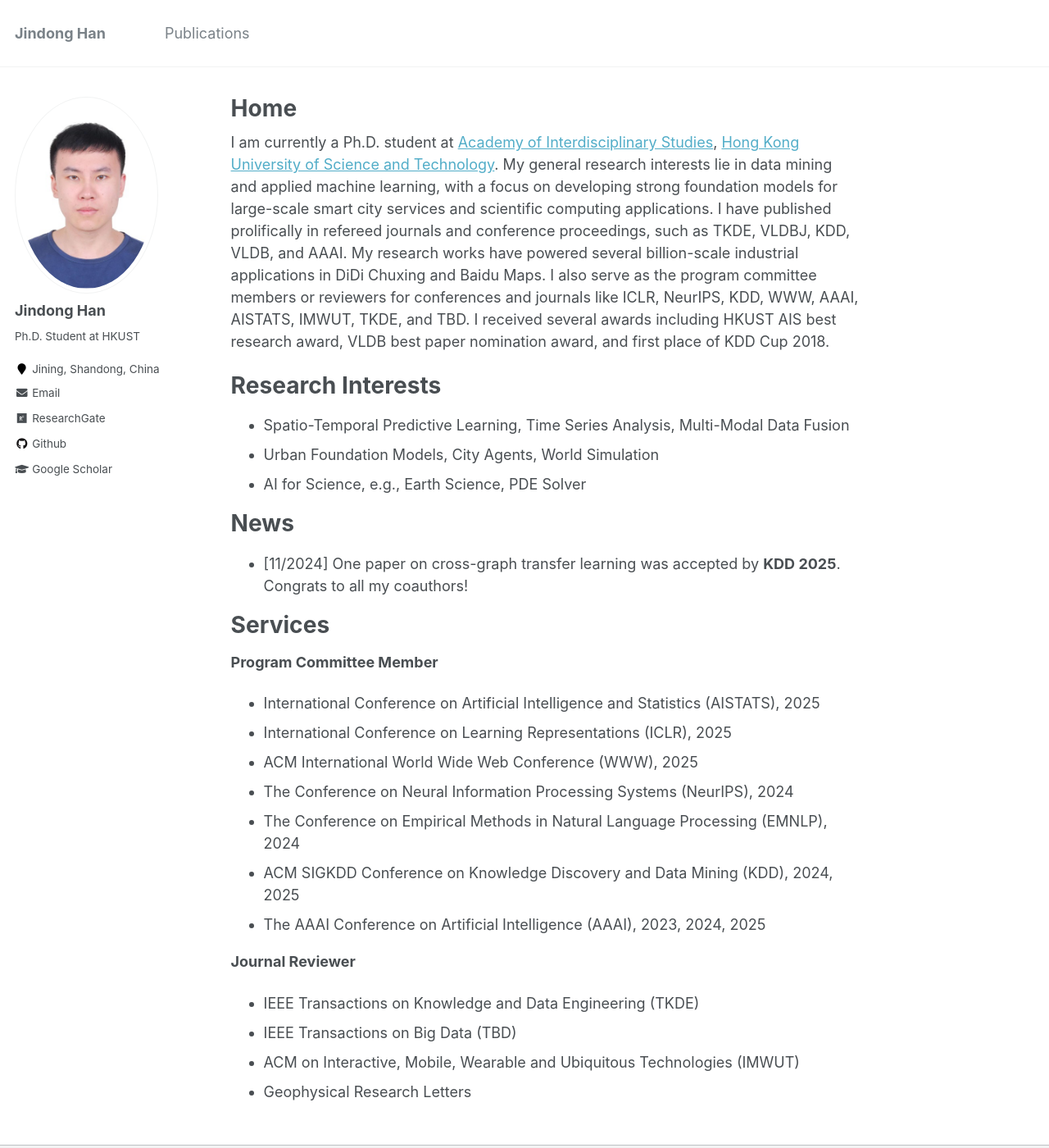
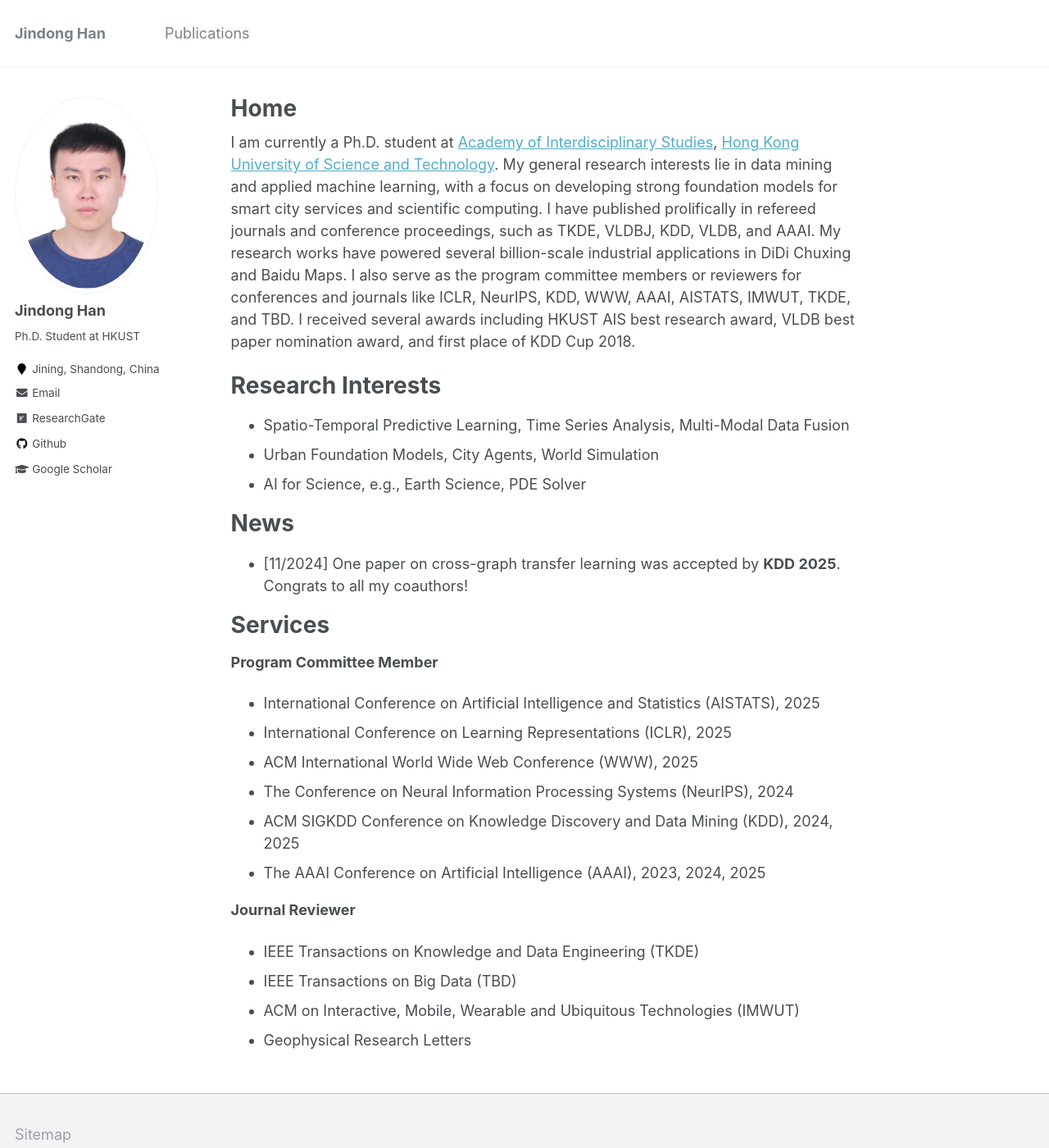
Before and after one commit to jhanao-hkust/jhanao-hkust.github.io, a Jekyll site: the page built from _pages/about.md, in a window 1280 px wide and 1400 px high. Shown: the whole window at 82% size. Built offline with Jekyll 4.4.1, drawn with Linux system fonts in a browser that asks for light colours.

Commit message:
Update about.md

```diff
--- a/_pages/about.md
+++ b/_pages/about.md
@@ -8,7 +8,7 @@ redirect_from:
   - /about.html
 ---
 
-I am currently a Ph.D. student at [Academy of Interdisciplinary Studies](https://ais.hkust.edu.hk/), [Hong Kong University of Science and Technology](https://hkust.edu.hk/). My general research interests lie in data mining and applied machine learning, with a focus on developing strong foundation models for large-scale smart city services and scientific computing applications. I have published prolifically in refereed journals and conference proceedings, such as TKDE, VLDBJ, KDD, VLDB, and AAAI. My research works have powered several billion-scale industrial applications in DiDi Chuxing and Baidu Maps. I also serve as the program committee members or reviewers for conferences and journals like ICLR, NeurIPS, KDD, WWW, AAAI, AISTATS, IMWUT, TKDE, and TBD. I received several awards including HKUST AIS best research award, VLDB best paper nomination award, and first place of KDD Cup 2018.
+I am currently a Ph.D. student at [Academy of Interdisciplinary Studies](https://ais.hkust.edu.hk/), [Hong Kong University of Science and Technology](https://hkust.edu.hk/). My general research interests lie in data mining and applied machine learning, with a focus on developing strong foundation models for smart city services and scientific computing. I have published prolifically in refereed journals and conference proceedings, such as TKDE, VLDBJ, KDD, VLDB, and AAAI. My research works have powered several billion-scale industrial applications in DiDi Chuxing and Baidu Maps. I also serve as the program committee members or reviewers for conferences and journals like ICLR, NeurIPS, KDD, WWW, AAAI, AISTATS, IMWUT, TKDE, and TBD. I received several awards including HKUST AIS best research award, VLDB best paper nomination award, and first place of KDD Cup 2018.
 
 # Research Interests
 * Spatio-Temporal Predictive Learning, Time Series Analysis, Multi-Modal Data Fusion
@@ -25,7 +25,6 @@ I am currently a Ph.D. student at [Academy of Interdisciplinary Studies](https:/
 * International Conference on Learning Representations (ICLR), 2025
 * ACM International World Wide Web Conference (WWW), 2025
 * The Conference on Neural Information Processing Systems (NeurIPS), 2024
-* The Conference on Empirical Methods in Natural Language Processing (EMNLP), 2024
 * ACM SIGKDD Conference on Knowledge Discovery and Data Mining (KDD), 2024, 2025
 * The AAAI Conference on Artificial Intelligence (AAAI), 2023, 2024, 2025
 
```
